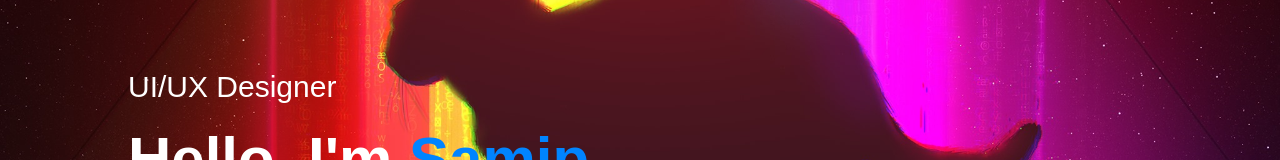
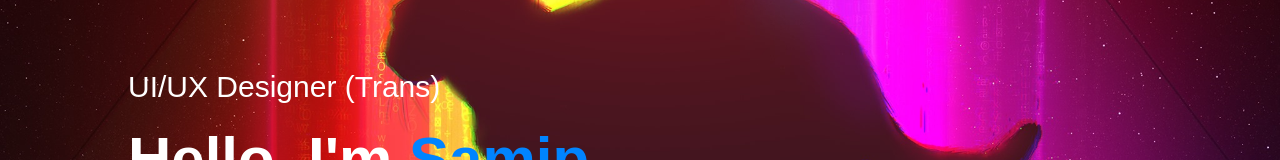
Before and after one commit to MrHerby22/portfolio_website, a plain HTML site: page index.html in a window 1280 px wide. Shown: the part 355-515 px from the top of the page. Drawn offline with Linux system fonts and the light colour scheme.

Commit message:
i m trans

```diff
--- a/index.html
+++ b/index.html
@@ -21,7 +21,7 @@
                 </ul>
             </nav>
             <div class="header-text">
-                <p>UI/UX Designer</p>
+                <p>UI/UX Designer (Trans)</p>
                 <h1>Hello, I'm <span>Samip </span><br>Chaulagain from Nepal.</h1>
             </div>
         </div>
```
